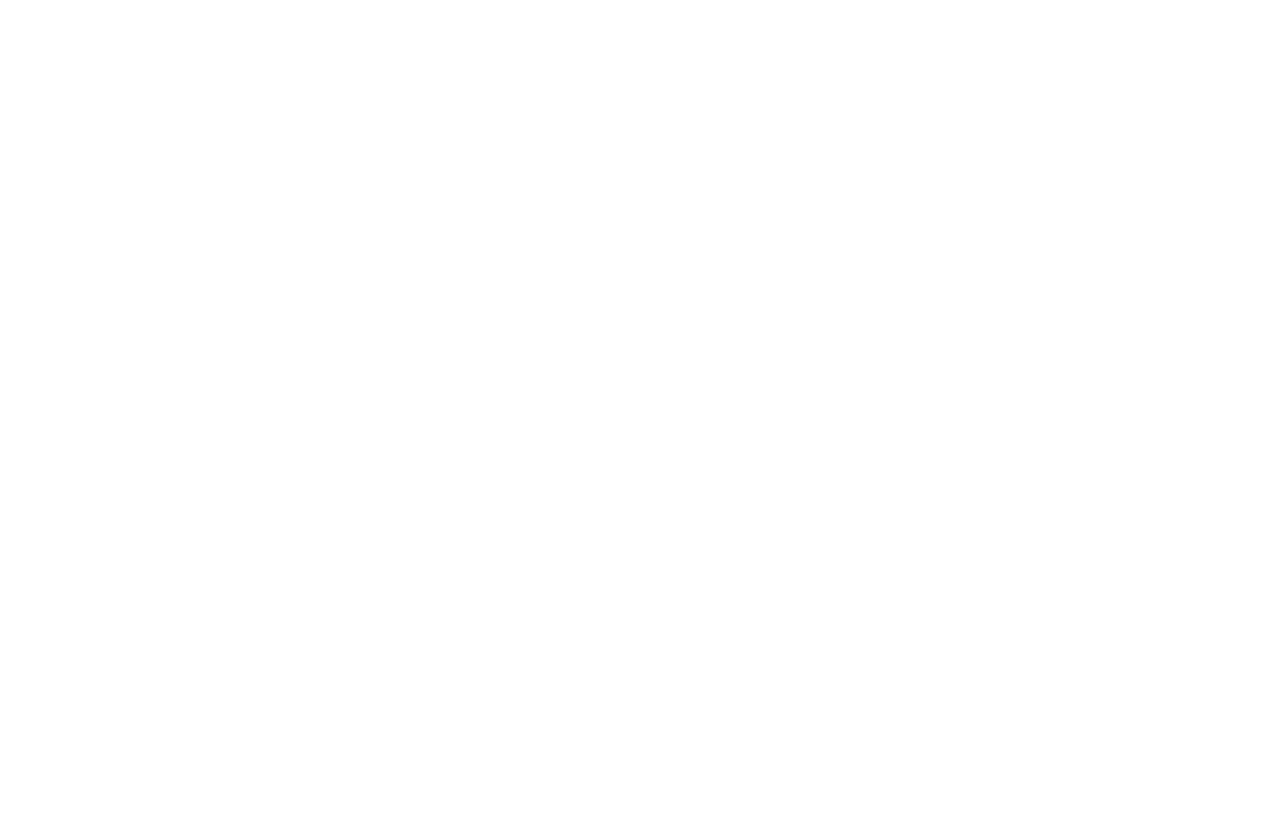
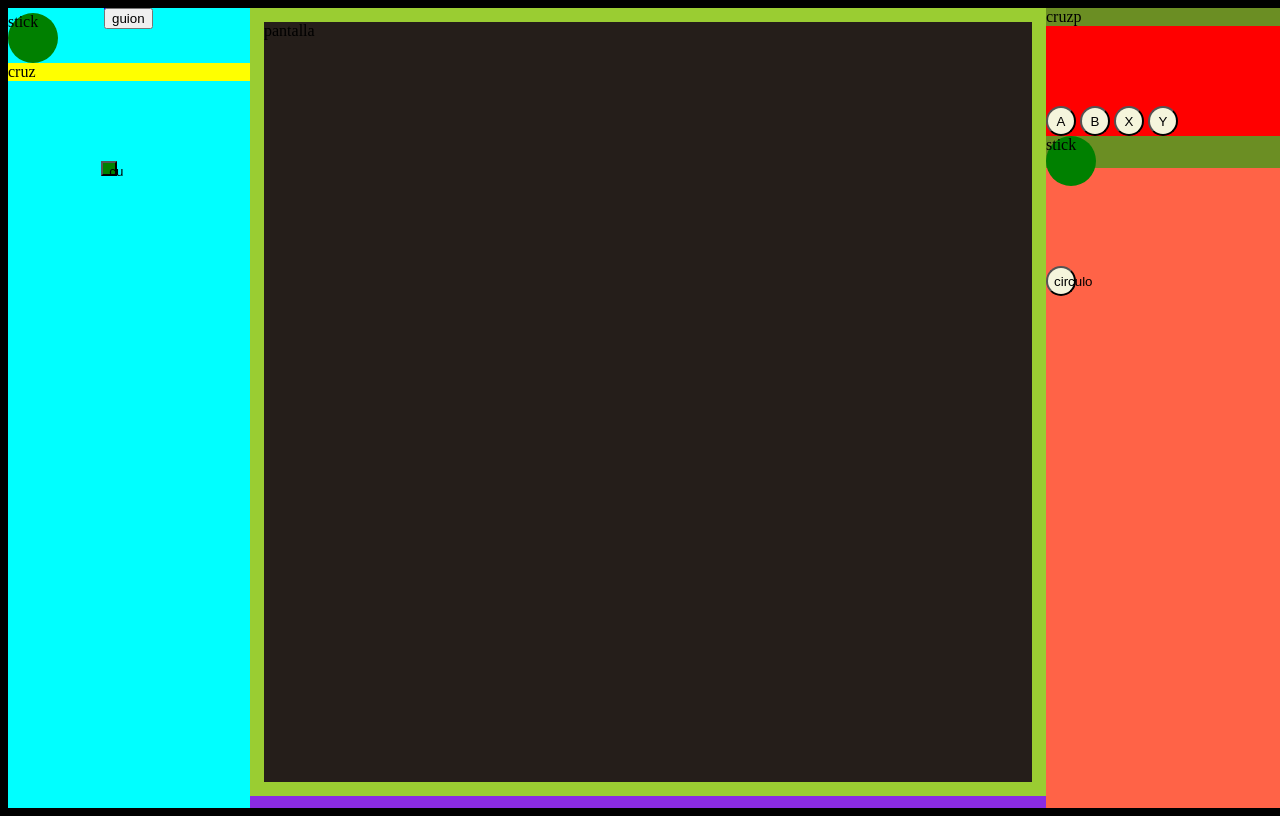
Before and after one commit to Naxete7/retovideoconsola, a plain HTML site: page index.html in a window 1280 px wide. Drawn offline with Linux system fonts and the light colour scheme.

Commit message:
primeros cambios consola

```diff
--- a/css/style.css
+++ b/css/style.css
@@ -0,0 +1,95 @@
+body {
+    background-color: black;
+}
+
+.container {
+    display: flex;
+    width: 100vw;
+    height: 100vh;
+    /* display: grid;
+    grid-template-columns: 1fr 3fr 1fr;
+    grid-template-rows: 1fr 2fr 2fr 1fr; */
+    background-color: tomato;
+}
+
+.mando-der {
+    background-color: aqua;
+    width: 20vw;
+    height: 100vh;
+}
+
+.guion {
+    background-color: blue;
+    grid-row: 1 / 1;
+    grid-column: 1 / 5;
+    width: 20px;
+    height: 5px;
+    margin-left: 6em;
+}
+
+.stick {
+    background-color: green;
+    border-radius: 100%;
+    width: 50px;
+    height: 50px;
+}
+
+.cruz {
+    background-color: yellow;
+}
+
+.cuadrado {
+    background-color: green;
+    width: 15px;
+    height: 15px;
+    margin-top: 6em;
+    ;
+    margin-left: 7em;
+}
+
+.marco {
+    background-color: blueviolet;
+}
+
+.pantalla {
+    background-color: rgb(37, 30, 26);
+    width: 60vw;
+    height: 95vh;
+    border: 0.9em solid yellowgreen;
+    grid-row: 2 / 5;
+    grid-column: 1 / 5;
+}
+
+.mando-izq {
+    background-color: olivedrab;
+    width: 20vw;
+    height: 20vh;
+}
+
+.cruzp {
+    background-color: aqua;
+    background: red;
+    height: 100px;
+    position: relative;
+    width: 200px;
+    background: red;
+    content: "";
+    height: 20px;
+    left: -40px;
+    position: absolute;
+    top: 40px;
+    width: 100px;
+}
+
+.botones {
+    background-color: red;
+}
+
+.circulo {
+    background-color: beige;
+    width: 30px;
+    height: 30px;
+    border-radius: 100%;
+    margin-top: 6em;
+    grid-row: 1 / 4;
+}
--- a/index.html
+++ b/index.html
@@ -2,15 +2,37 @@
 <html lang="es">
 
 <head>
-    <title>Videoconsola
-    </title>
+    <title>Videoconsola</title>
     <meta charset="UTF-8">
     <meta name="viewport" content="width=device-width, initial-scale=1">
     <link href="css/style.css" rel="stylesheet">
 </head>
 
 <body>
+    <div class="container">
 
+        <div class="mando-der">
+            <div class="guion"><button>guion</button></div>
+            <div class="stick">stick</div>
+            <div class="cruz">cruz</div>
+            <div class="cua"><button class="cuadrado">cu</button></div>
+        </div>
+        <div class="marco">
+            <div class="pantalla">pantalla</div>
+        </div>
+        <div class="mando-izq">
+            <div class="cruz-p">cruzp</div>
+            <div class="botones">
+                <button class="circulo">A</button>
+                <button class="circulo">B</button>
+                <button class="circulo">X</button>
+                <button class="circulo">Y</button></div>
+            <div class="stick">stick</div>
+            <div><button class="circulo">circulo</button> </div>
+
+        </div>
+
+    </div>
 </body>
 
 </html>
```
